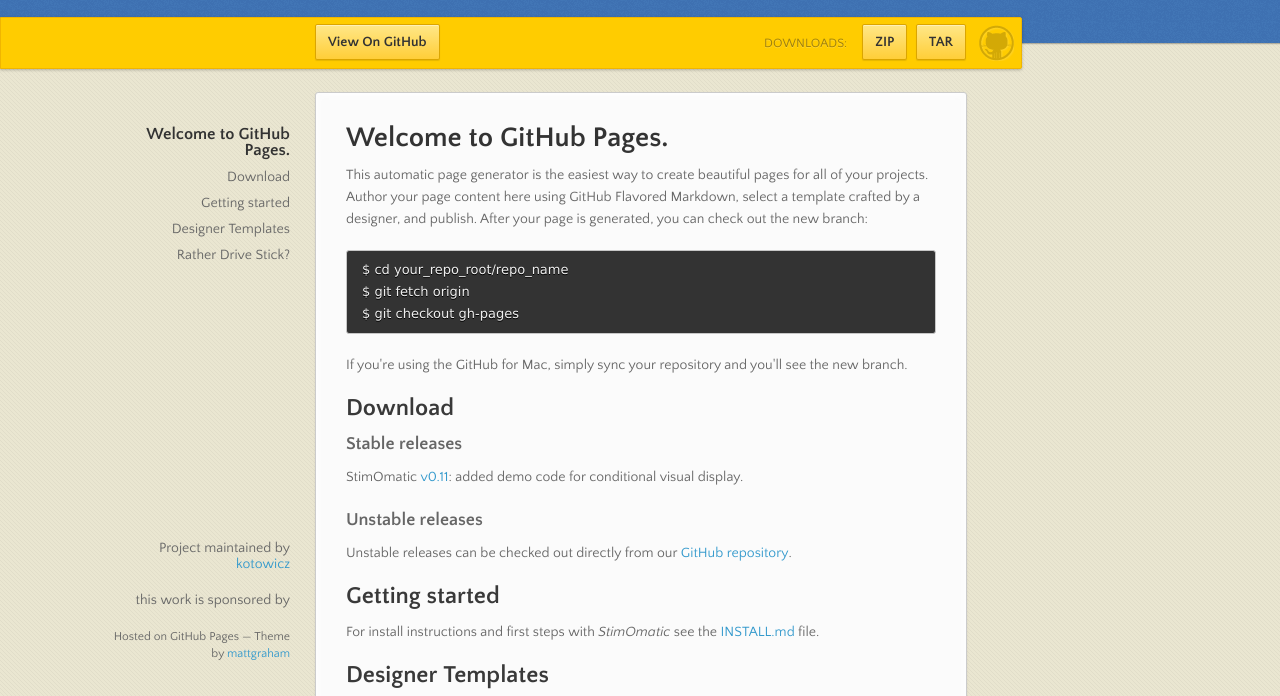
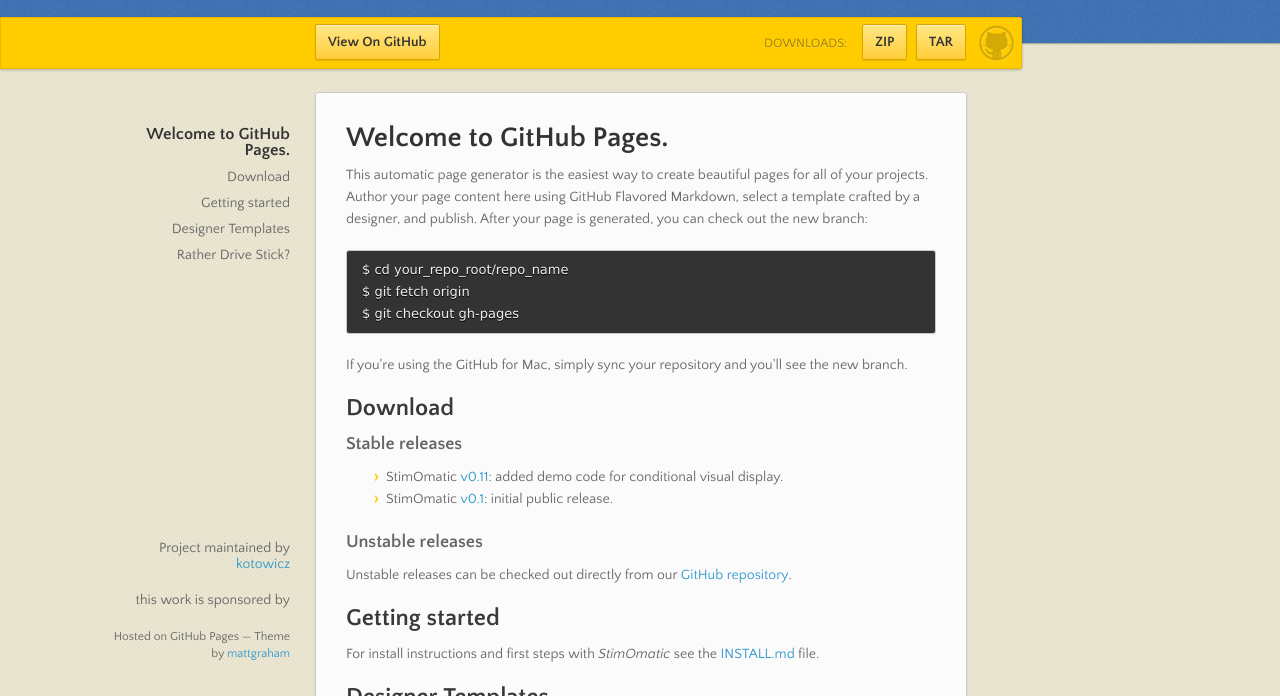
Before and after one commit to kotowicz/testing, a plain HTML site: page index.html in a window 1280 px wide. Shown: the part 98-794 px from the top of the page. Drawn offline with nearby package versions, Linux system fonts and the light colour scheme.

Commit message:
Update index.html

```diff
--- a/index.html
+++ b/index.html
@@ -54,7 +54,10 @@ $ git checkout gh-pages
 
 <h2>Download</h2>
 <h3>Stable releases</h3>
-<p>StimOmatic <a href="https://github.com/kotowicz/StimOmatic/archive/v0.11.zip">v0.11</a>: added demo code for conditional visual display.</p>
+<ul>
+<li>StimOmatic <a href="https://github.com/kotowicz/StimOmatic/archive/v0.11.zip">v0.11</a>: added demo code for conditional visual display.</li>
+<li>StimOmatic <a href="https://github.com/kotowicz/StimOmatic/archive/v0.1.zip">v0.1</a>: initial public release.</li>
+</ul>
 <h3>Unstable releases</h3>
 <p>Unstable releases can be checked out directly from our <a href="https://github.com/StimOmatic/StimOmatic">GitHub repository</a>.</p>
 
```
